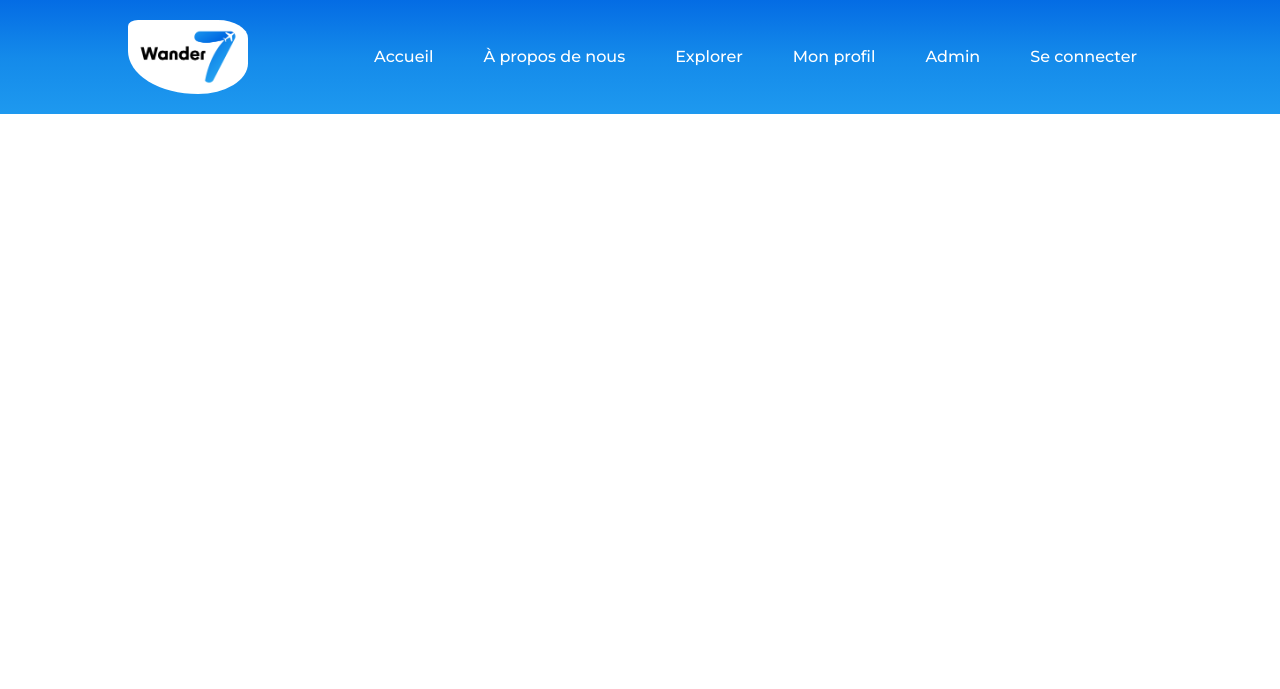
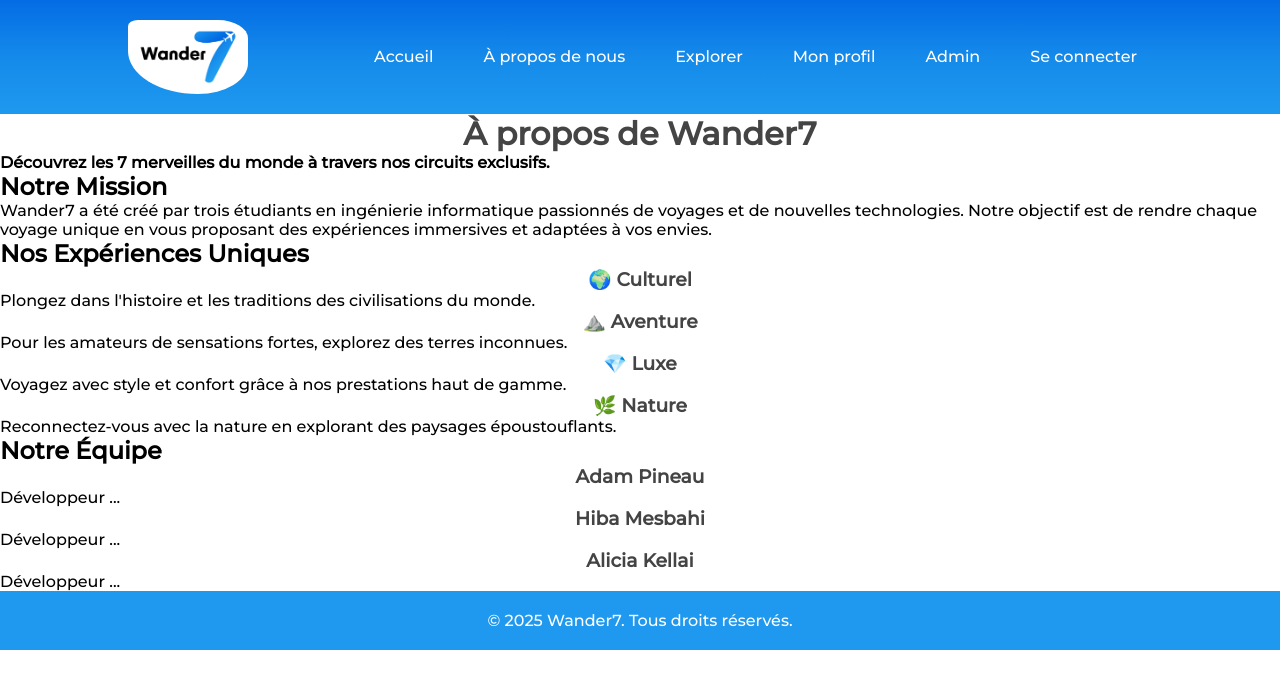
Before and after one commit to adampno/Projet_Click_journeY, a PHP site: page /aproposdenous.html in a window 1280 px wide. Shown: the top 689 px of the page. Run offline with PHP 8.4, Linux system fonts and the light colour scheme.

Commit message:
Updates files

```diff
--- a/all/aproposdenous.html
+++ b/all/aproposdenous.html
@@ -19,3 +19,71 @@
         </ul>
       </nav>
     </header>
+
+
+
+    <main class="about-container">
+      <h1>À propos de Wander7</h1>
+      <p class="intro-text">
+          <strong>Découvrez les 7 merveilles du monde à travers nos circuits exclusifs.</strong>
+      </p>
+
+      <!-- Notre Mission -->
+      <section class="about-mission">
+          <h2>Notre Mission</h2>
+          <p>
+              Wander7 a été créé par trois étudiants en ingénierie informatique passionnés de voyages et de nouvelles technologies.
+              Notre objectif est de rendre chaque voyage unique en vous proposant des expériences immersives et adaptées à vos envies.
+          </p>
+      </section>
+
+      <!-- Catégories de Voyages -->
+      <section class="about-categories">
+          <h2>Nos Expériences Uniques</h2>
+          <div class="category">
+              <i class="fa-solid fa-landmark"></i>
+              <h3>🌍 Culturel</h3>
+              <p>Plongez dans l'histoire et les traditions des civilisations du monde.</p>
+          </div>
+          <div class="category">
+              <i class="fa-solid fa-hiking"></i>
+              <h3>⛰️ Aventure</h3>
+              <p>Pour les amateurs de sensations fortes, explorez des terres inconnues.</p>
+          </div>
+          <div class="category">
+              <i class="fa-solid fa-gem"></i>
+              <h3>💎 Luxe</h3>
+              <p>Voyagez avec style et confort grâce à nos prestations haut de gamme.</p>
+          </div>
+          <div class="category">
+              <i class="fa-solid fa-leaf"></i>
+              <h3>🌿 Nature</h3>
+              <p>Reconnectez-vous avec la nature en explorant des paysages époustouflants.</p>
+          </div>
+      </section>
+
+      <!-- L'Équipe -->
+      <section class="about-team">
+          <h2>Notre Équipe</h2>
+          <div class="team-member">
+              <h3>Adam Pineau</h3>
+              <p>Développeur ...</p>
+          </div>
+          <div class="team-member">
+              <h3>Hiba Mesbahi</h3>
+              <p>Développeur ...</p>
+          </div>
+          <div class="team-member">
+              <h3>Alicia Kellai</h3>
+              <p>Développeur ...</p>
+          </div>
+      </section>
+  </main>
+
+  <!-- Footer -->
+  <footer>
+      <p>&copy; 2025 Wander7. Tous droits réservés.</p>
+  </footer>
+
+</body>
+</html>
--- a/all/sinscrire.css
+++ b/all/sinscrire.css
@@ -10,7 +10,7 @@ body {
     display: flex;
     flex-direction: column;
     min-height: 100vh;
-    background-color: #E5D0AC;
+    background-color: white;
     font-family: "Montserrat", sans-serif;
     color: black;
 }
```
Also changed, not shown: all/aproposdenous.css (+97 -9 lines).
